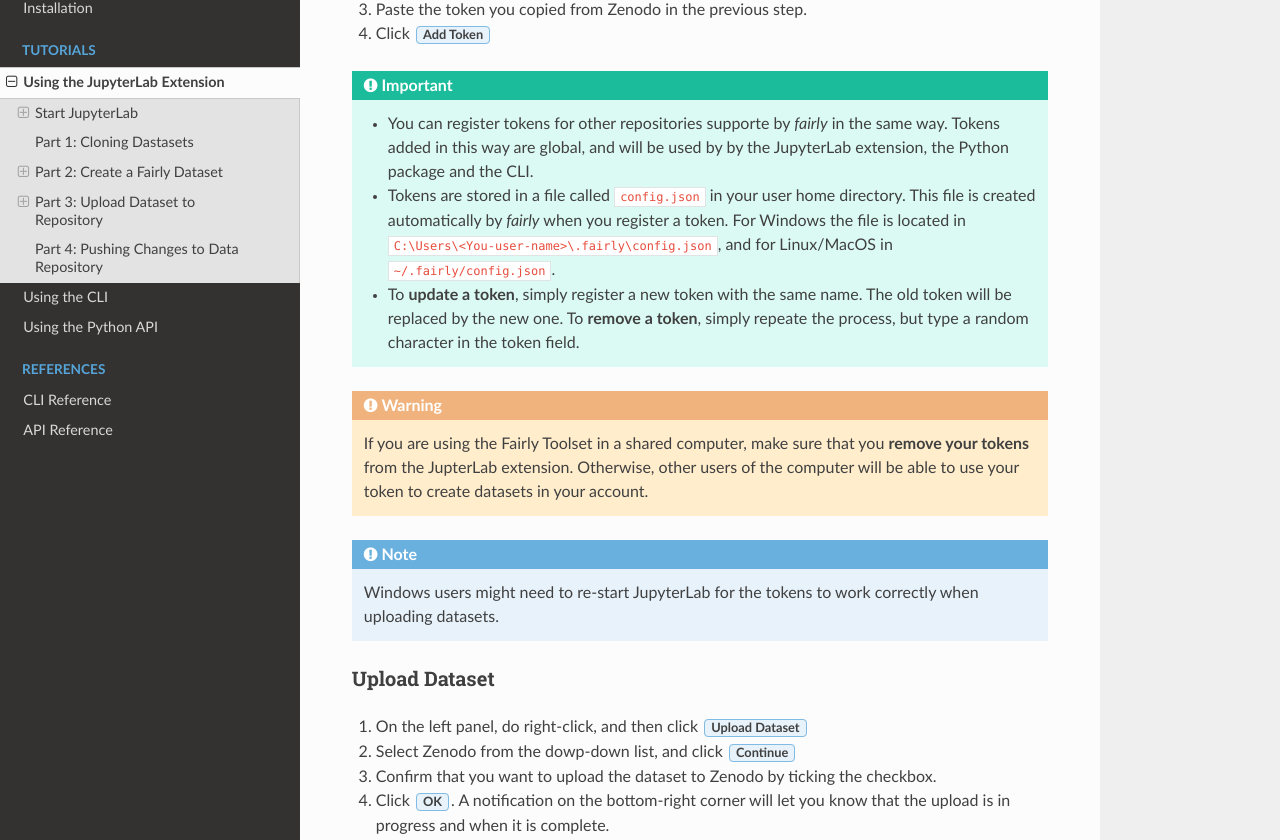
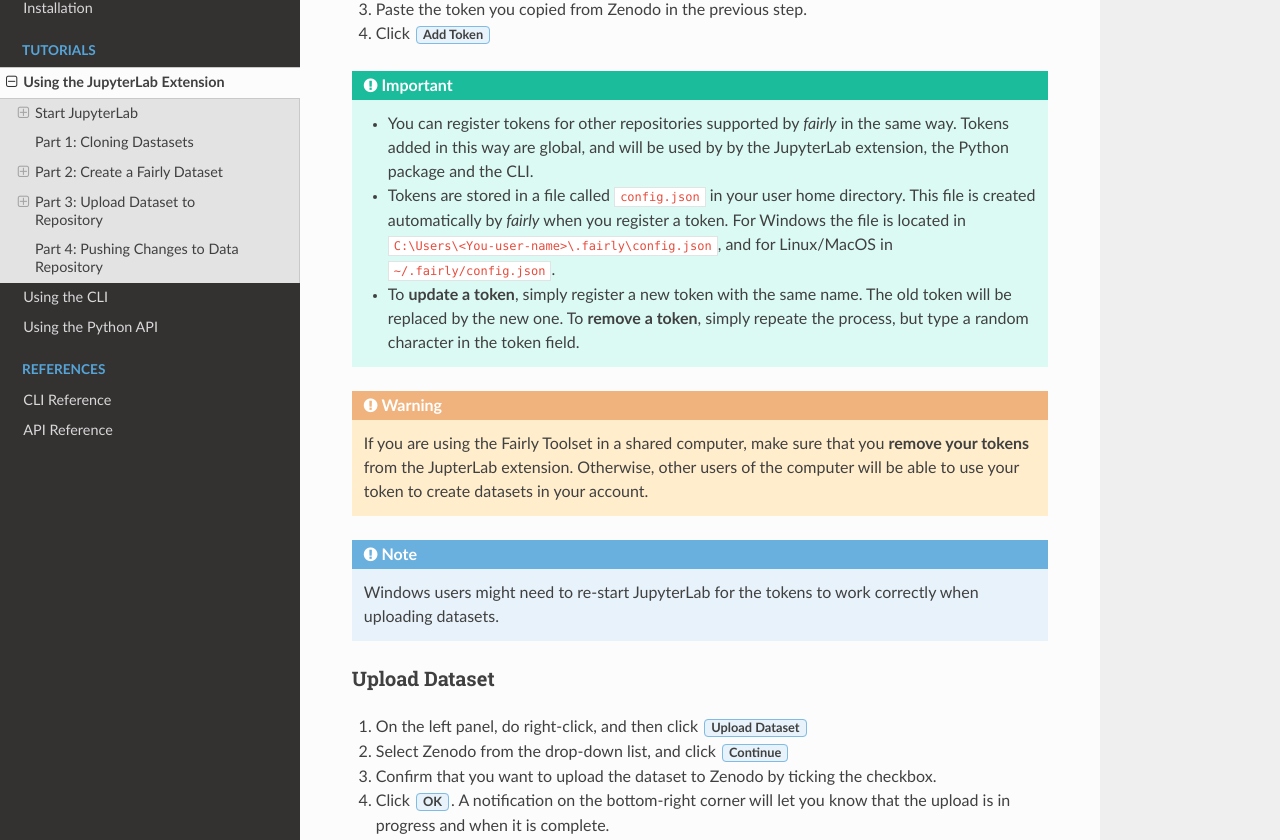
Before and after one commit to ITC-CRIB/fairly, a Sphinx documentation site: the page built from docs/tutorials/jupyterlab.rst, in a window 1280 px wide and 1400 px high, scrolled down 9525 px. Shown: the part 144-984 px from the top of the window. Built offline with Sphinx 7.4.7 and the Read the Docs theme 3.1.0, drawn with Linux system fonts in a browser that asks for light colours; some of the changed text lies outside the part shown.

Commit message:
Update JupyterLab tutorial to reflect directory name changes and correct typos

```diff
--- a/docs/tutorials/jupyterlab.rst
+++ b/docs/tutorials/jupyterlab.rst
@@ -191,7 +191,7 @@ To register a personal token to the Fairly Toolset, do the following in JupyterL
 4. Click :guilabel:`Add Token`
 
 .. important::
-   * You can register tokens for other repositories supporte by *fairly* in the same way. Tokens added in this way are global, and will be used by by the JupyterLab extension, the Python package and the CLI.
+   * You can register tokens for other repositories supported by *fairly* in the same way. Tokens added in this way are global, and will be used by by the JupyterLab extension, the Python package and the CLI.
    * Tokens are stored in a file called :code:`config.json` in your user home directory. This file is created automatically by *fairly* when you register a token. For Windows the file is located in :code:`C:\\Users\\<You-user-name>\\.fairly\\config.json`, and for Linux/MacOS in :code:`~/.fairly/config.json`.
    * To **update a token**, simply register a new token with the same name. The old token will be replaced by the new one. To **remove a token**, simply repeate the process, but type a random character in the token field.
 
@@ -205,7 +205,7 @@ Upload Dataset
 ''''''''''''''''
 
 1. On the left panel, do right-click, and then click :guilabel:`Upload Dataset`
-2. Select Zenodo from the dowp-down list, and click :guilabel:`Continue`
+2. Select Zenodo from the drop-down list, and click :guilabel:`Continue`
 3. Confirm that you want to upload the dataset to Zenodo by ticking the checkbox.
 4. Click :guilabel:`OK`. A notification on the bottom-right corner will let you know that the upload is in progress and when it is complete.
 5. Go to your Zenodo account and click on :guilabel:`Upload`. The `my dataset` dataset should be there.
```
Also changed, not shown: other parts of docs/tutorials/jupyterlab.rst (+7 -7 lines).
